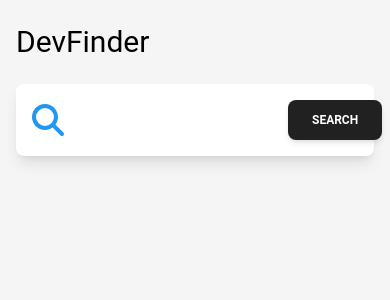
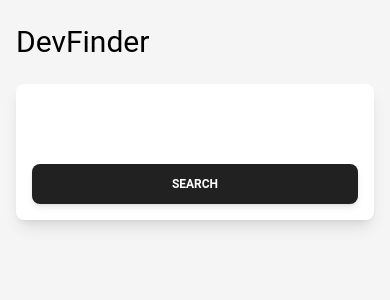
Before and after one commit to maumarcastil/client_doubleVPartners, a React (Vite) app: page / in a window 390 px wide. Shown: the top 300 px of the page. Built offline with nearby package versions, Linux system fonts and the light colour scheme.

Commit message:
feat: responsive component search

```diff
--- a/src/components/search/index.tsx
+++ b/src/components/search/index.tsx
@@ -18,10 +18,10 @@
   }
 
   return (
-    <div className='flex rounded-lg  bg-white shadow-lg'>
-      <div className='w-full m-4 flex items-center justify-between gap-6'>
+    <div className='flex rounded-lg mb-4 bg-white shadow-lg'>
+      <div className='w-full m-4 flex flex-col sm:flex-row items-center justify-between gap-6'>
         <div className='w-full flex items-center justify-center'>
-          <FontAwesomeIcon icon={faSearch} className='flex items-center h-8 text-blue-500' />
+          <FontAwesomeIcon icon={faSearch} className='items-center h-8 text-blue-500 hidden sm:flex' />
           <Input
             type="text"
             placeholder='Search'
@@ -33,7 +33,9 @@
             onChange={(e) => setSearch(e.target.value)}
           />
         </div>
-        <Button onClick={handleSearch}>Search</Button>
+        <Button
+          className='w-full sm:w-fit'
+          onClick={handleSearch}>Search</Button>
       </div>
     </div>
   )
```
